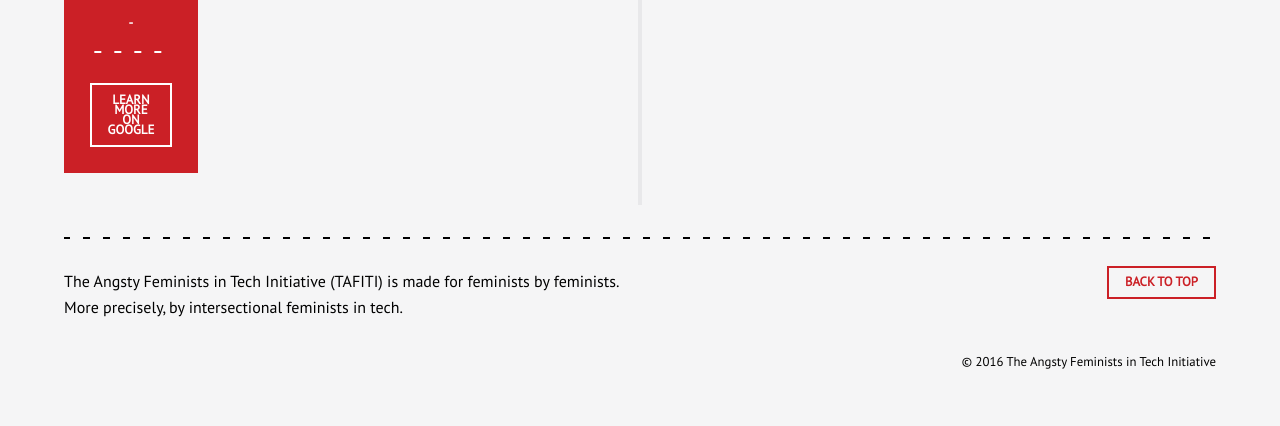
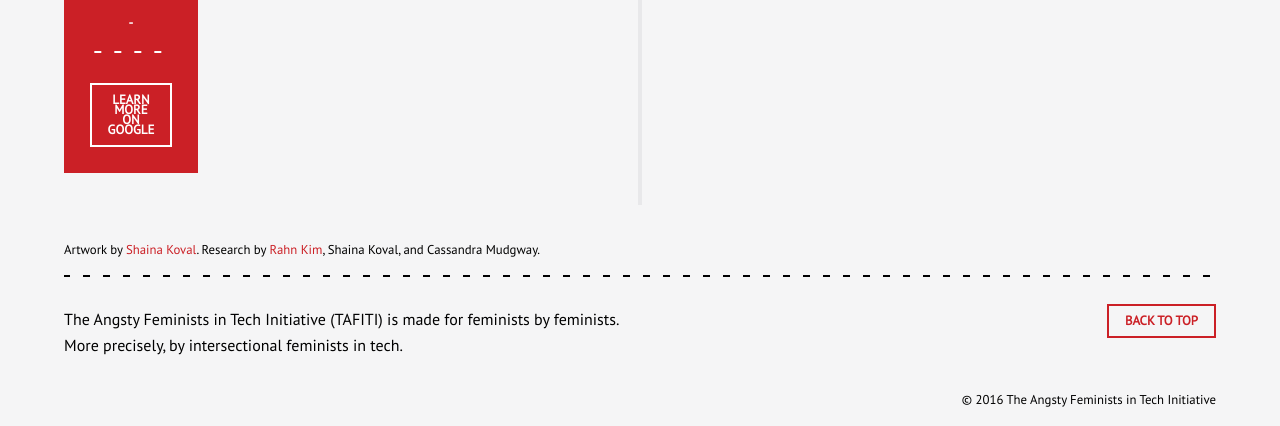
Before and after one commit to rahnkim/angsty_feminists_in_tech, a website: page timeline/src/timeline.html in a window 1280 px wide. Shown: the part 896-1322 px from the top of the page. Before the commit the page ends 1283 px from the top, so only its background shows below. Drawn offline with nearby package versions, Linux system fonts and the light colour scheme; a script that the page names is missing; a web font is replaced by a local one.

Commit message:
Add authorship and research credits

```diff
--- a/timeline/src/sass/main.scss
+++ b/timeline/src/sass/main.scss
@@ -517,6 +517,10 @@ Main components
 	}
 }
 
+.credits {
+    font-size: 80%;
+}
+
 footer {
     .inner {
         background-image: linear-gradient(to left, #000 33%, rgba(255,255,255,0) 0%);
--- a/timeline/src/timeline.html
+++ b/timeline/src/timeline.html
@@ -76,7 +76,14 @@
 
             </div><!-- div iterating through list -->
 
+
         </section>
+
+        <div class="credits">
+            <div class="inner">
+                <p>Artwork by <a href="http://www.shainakoval.com" target="_blank">Shaina Koval</a>. Research by <a href="http://www.rahnkim.com" target="_blank">Rahn Kim</a>, Shaina Koval, and Cassandra Mudgway.</p>
+            </div>
+        </div>
 
         <footer>
             <div class="inner">
```
Also changed, not shown: timeline/dist/css/styles.min.css, timeline/dist/timeline.html, timeline/src/css/main.css, timeline/src/css/styles.css, 1 other file.
